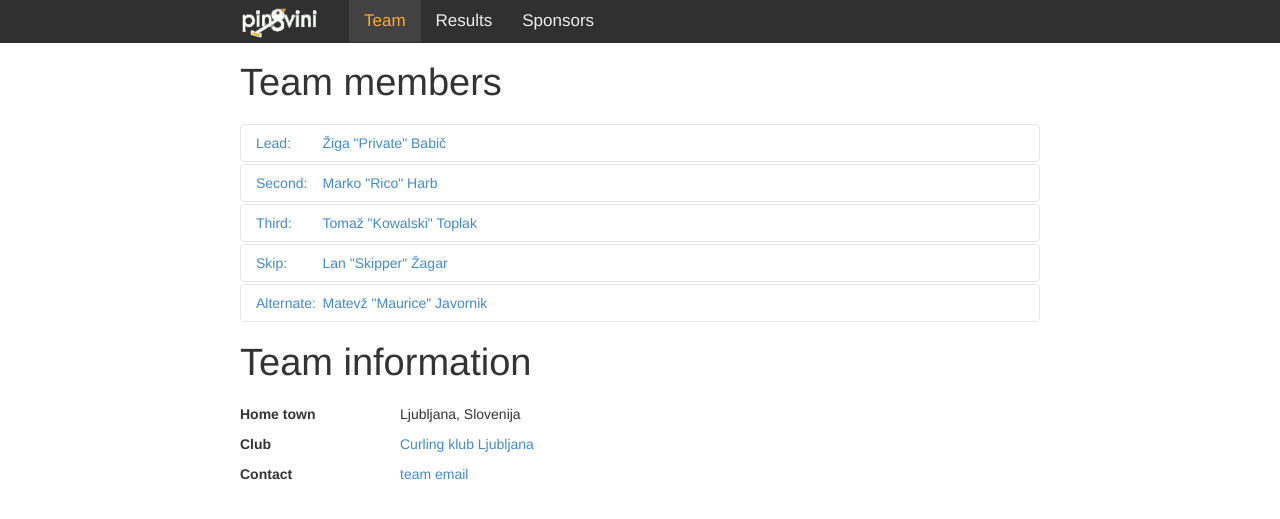
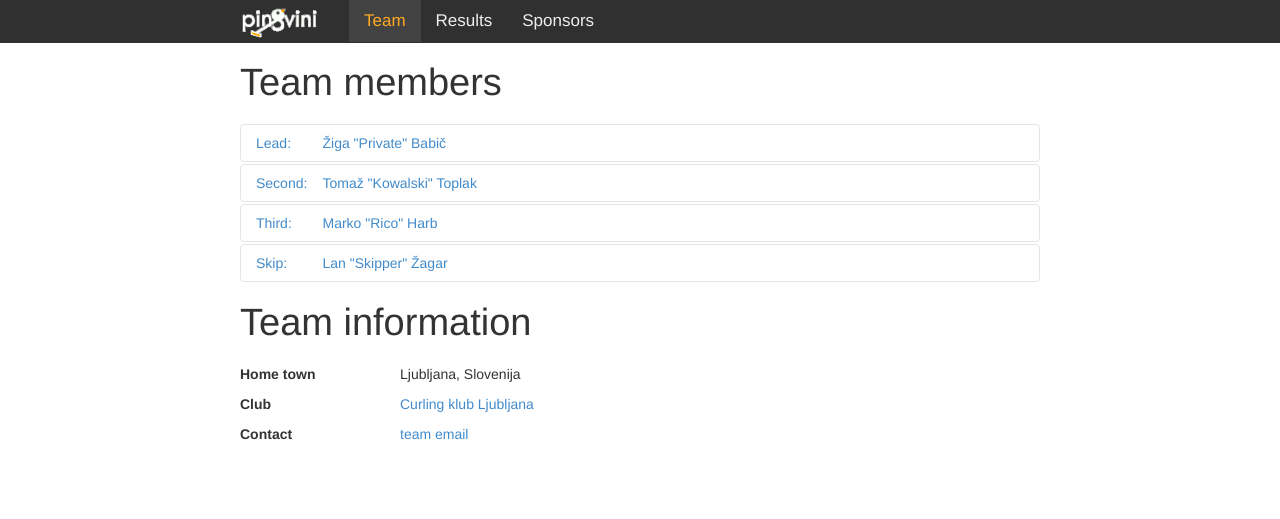
Before and after one commit to pingvini/pingvini.github.io, a Jekyll site: the page built from team/index.html, in a window 1280 px wide. Shown: the top 519 px of the page. Built offline with Jekyll 4.4.1, drawn with Linux system fonts in a browser that asks for light colours; Markdown is read by kramdown in place of the engine named in the settings.

Commit message:
Update team.

```diff
--- a/team/index.html
+++ b/team/index.html
@@ -33,7 +33,7 @@
       <a class="accordion-toggle" data-toggle="collapse" data-parent="#members" href="#collapseTwo">
         <div class="row">
           <div class="col-3 col-sm-1 col-lg-1">Second:</div>
-          <div class="col-9 col-sm-11 col-lg-11">Marko "Rico" Harb</div>
+          <div class="col-9 col-sm-11 col-lg-11">Tomaž "Kowalski" Toplak</div>
         </div>
       </a>
     </div>
@@ -41,10 +41,10 @@
       <div class="accordion-inner">
         <div class="row">
           <div class="col-sm-4 col-lg-4">
-            <img src="{{ site.baseurl }}/assets/pic/rico.jpg" class="img-responsive" alt="Rico">
+            <img src="{{ site.baseurl }}/assets/pic/kowalski.jpg" class="img-responsive" alt="Kowalski">
           </div>
           <div class="col-sm-8 col-lg-8">
-            Rico is the ultimate loose cannon and has (literally) internalized his role as demolitions expert. He has an entire munitions department in his gut and the remarkable ability to "retrieve" on demand the appropriate bomb or any number of useful items. Can opener? Fishing poll? 10,000 ball bearings? Bass guitar? Got it.
+            When Skipper needs analysis or an immediate invention, Kowalski is there with his crayon, notebook and slightly skewed scientific method. Kowalski's authoritative attitude covers up the fact that he usually doesn't have a clue about what's happening. Even though Kowalski's a self-proclaimed scientific mastermind, he doesn't read English any better than the rest of the Penguins.
           </div>
         </div>
       </div>
@@ -55,7 +55,7 @@
       <a class="accordion-toggle" data-toggle="collapse" data-parent="#members" href="#collapseThree">
         <div class="row">
           <div class="col-3 col-sm-1 col-lg-1">Third:</div>
-          <div class="col-9 col-sm-11 col-lg-11">Tomaž "Kowalski" Toplak</div>
+          <div class="col-9 col-sm-11 col-lg-11">Marko "Rico" Harb</div>
         </div>
       </a>
     </div>
@@ -63,10 +63,10 @@
       <div class="accordion-inner">
         <div class="row">
           <div class="col-sm-4 col-lg-4">
-            <img src="{{ site.baseurl }}/assets/pic/kowalski.jpg" class="img-responsive" alt="Kowalski">
+            <img src="{{ site.baseurl }}/assets/pic/rico.jpg" class="img-responsive" alt="Rico">
           </div>
           <div class="col-sm-8 col-lg-8">
-            When Skipper needs analysis or an immediate invention, Kowalski is there with his crayon, notebook and slightly skewed scientific method. Kowalski's authoritative attitude covers up the fact that he usually doesn't have a clue about what's happening. Even though Kowalski's a self-proclaimed scientific mastermind, he doesn't read English any better than the rest of the Penguins.
+            Rico is the ultimate loose cannon and has (literally) internalized his role as demolitions expert. He has an entire munitions department in his gut and the remarkable ability to "retrieve" on demand the appropriate bomb or any number of useful items. Can opener? Fishing poll? 10,000 ball bearings? Bass guitar? Got it.
           </div>
         </div>
       </div>
@@ -94,28 +94,6 @@
       </div>
     </div>
   </div>
-  <div class="accordion-group">
-    <div class="accordion-heading">
-      <a class="accordion-toggle" data-toggle="collapse" data-parent="#members" href="#collapseFive">
-        <div class="row">
-          <div class="col-3 col-sm-1 col-lg-1">Alternate:</div>
-          <div class="col-9 col-sm-11 col-lg-11">Matevž "Maurice" Javornik</div>
-        </div>
-      </a>
-    </div>
-    <div id="collapseFive" class="accordion-body collapse">
-      <div class="accordion-inner">
-        <div class="row">
-          <div class="col-sm-4 col-lg-4">
-            <img src="{{ site.baseurl }}/assets/pic/maurice.jpg" class="img-responsive" alt="Maurice">
-          </div>
-          <div class="col-sm-8 col-lg-8">
-            Maurice is King Julien's long-suffering sergeant-at-arms who's sick of pretending that he's happy to cater to King Julien's crazy whims. He does his best to keep King Julien from getting totally out of control. Maurice may be surrounding by completely crazy creatures, but he is a realist. He knows the score, too bad no one is asking him for it!
-          </div>
-        </div>
-      </div>
-    </div>
-  </div>
 </div>
 
 <h1>Team information</h1>
```
